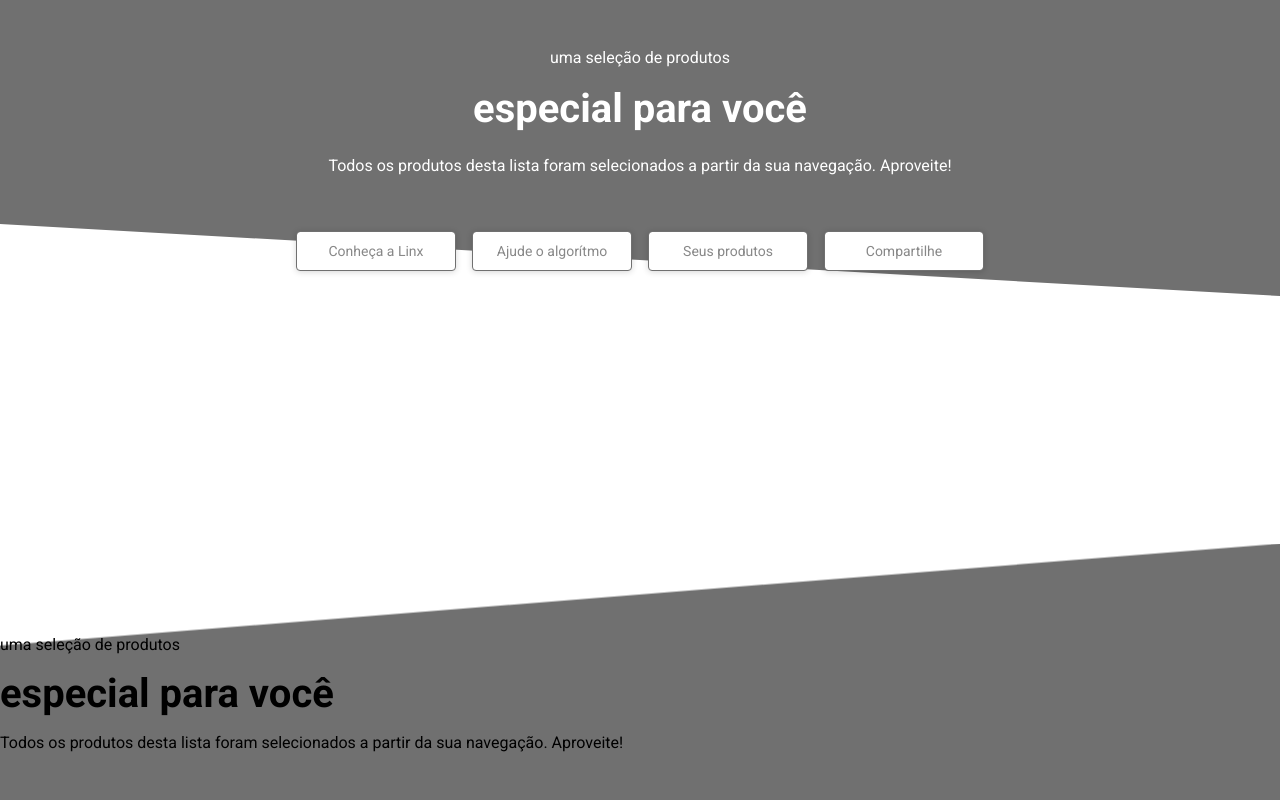
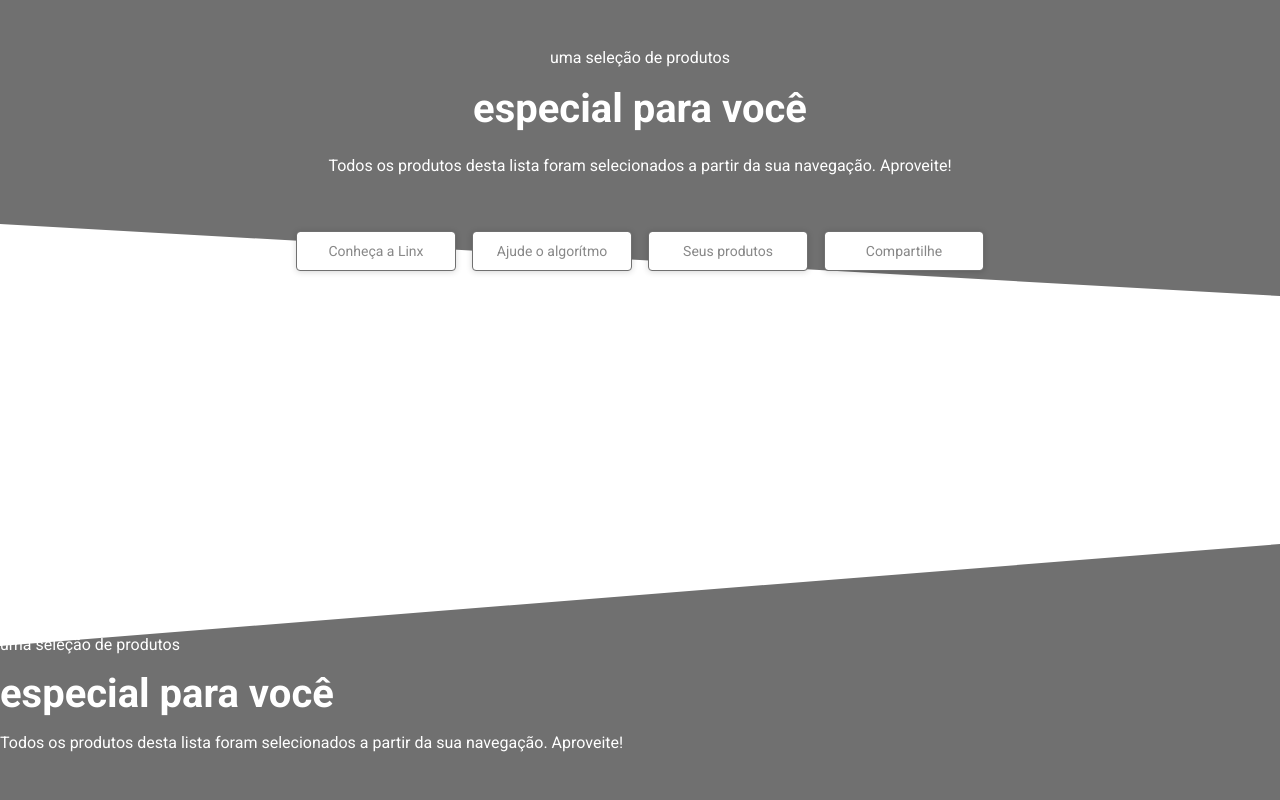
Before and after one commit to luizsetten/challenge-linx, a plain HTML site: page index.html in a window 1280 px wide. Drawn offline with Linux system fonts and the light colour scheme.

Commit message:
feat: adjust footer background

```diff
--- a/style.css
+++ b/style.css
@@ -32,12 +32,10 @@ h1 {
   width: 0;
   height: 12vw;
   border-style: solid;
-  rotate: 180deg;
-  transform: rotateY(180deg);
   bottom: 0;
   position: fixed;
   z-index: -1;
-  border-width: 0 100vw 8vw 0;
+  border-width: 8vw 100vw 0 0;
   border-color: transparent #707070 transparent transparent;
 }
 
@@ -77,4 +75,5 @@ button {
 .footer {
   position: absolute;
   bottom: 0;
+  color: #fff;
 }
```
